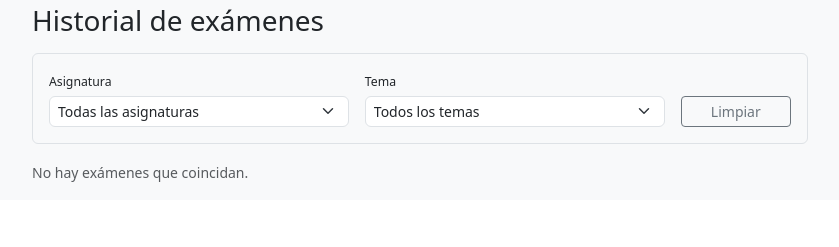
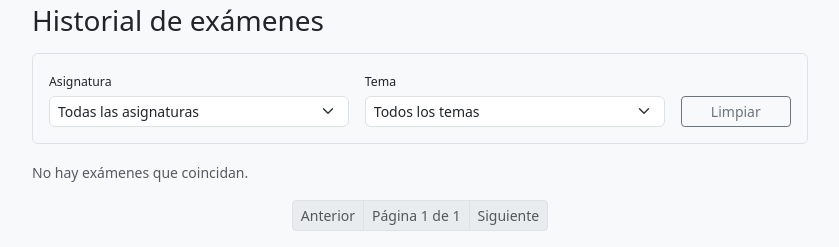
Before and after one commit to cmmo2024/ia_preguntas, a Django app: page /perfil/ in a window 1280 px wide. Shown: the part 833-1080 px from the top of the page, without its empty margins (220-1059 px from the left). Before the commit the page ends 1015 px from the top, so only its background shows below. Run offline with Django 5.2, Linux system fonts and the light colour scheme; the visitor is signed in with stand-in values (Sample User, id 1); data that the repository does not hold is empty; some libraries are stand-ins or nearby versions.

Commit message:
paginación en lista de exámenes

```diff
--- /dev/null
+++ b/core/templates/core/_pagination.html
@@ -0,0 +1,30 @@
+<!-- core/_pagination.html -->
+<div class="d-flex justify-content-center mt-3">
+    <nav aria-label="Paginación de exámenes">
+        <ul class="pagination pagination-sm">
+            {% if page_obj.has_previous %}
+                <li class="page-item">
+                    <a class="page-link" href="#" data-page="{{ page_obj.previous_page_number }}">Anterior</a>
+                </li>
+            {% else %}
+                <li class="page-item disabled">
+                    <span class="page-link">Anterior</span>
+                </li>
+            {% endif %}
+
+            <li class="page-item disabled">
+                <span class="page-link">Página {{ page_obj.number }} de {{ page_obj.paginator.num_pages }}</span>
+            </li>
+
+            {% if page_obj.has_next %}
+                <li class="page-item">
+                    <a class="page-link" href="#" data-page="{{ page_obj.next_page_number }}">Siguiente</a>
+                </li>
+            {% else %}
+                <li class="page-item disabled">
+                    <span class="page-link">Siguiente</span>
+                </li>
+            {% endif %}
+        </ul>
+    </nav>
+</div>
--- a/core/templates/core/profile.html
+++ b/core/templates/core/profile.html
@@ -167,15 +167,36 @@
     <ul id="exam-list" class="mt-3 list-unstyled">
         {% include "core/_exams_list.html" %}
     </ul>
+    <!-- Contenedor de paginación -->
+    <div id="pagination-container"></div>
 </li>
 
-<script src="https://code.jquery.com/jquery-3.6.0.min.js "></script>
+<script src="https://code.jquery.com/jquery-3.6.0.min.js"></script>
 <script>
 document.addEventListener('DOMContentLoaded', function () {
     const subjectSelect = document.getElementById('filter-subject');
     const topicSelect = document.getElementById('filter-topic');
+    const examList = document.getElementById('exam-list');
+    const paginationContainer = document.getElementById('pagination-container'); // Añade este contenedor
 
-    // Cargar temas según asignatura seleccionada (por nombre)
+    // Función para aplicar filtros y paginar
+    function filterExams(page = 1) {
+        const subject = subjectSelect.value;
+        const topic = topicSelect.value;
+
+        $.get("{% url 'filter_exams' %}", {
+            subject: subject,
+            topic: topic,
+            page: page
+        }, function(data) {
+            examList.innerHTML = data.html;
+            paginationContainer.innerHTML = data.pagination_html;
+        }).fail(function() {
+            examList.innerHTML = '<li class="text-danger">Error al cargar exámenes.</li>';
+        });
+    }
+
+    // Cargar temas al cambiar asignatura
     subjectSelect.addEventListener('change', function () {
         const subjectName = this.value;
         topicSelect.innerHTML = '<option value="">Todos los temas</option>';
@@ -192,29 +213,37 @@ document.addEventListener('DOMContentLoaded', function () {
                 option.textContent = topic.name;
                 topicSelect.appendChild(option);
             });
+            filterExams(); // Vuelve a filtrar exámenes
+        }).fail(function() {
+            console.error("Error cargando temas");
             filterExams();
         });
     });
 
-    // Aplicar filtro al cambiar tema
-    topicSelect.addEventListener('change', filterExams);
+    // Cambiar tema
+    topicSelect.addEventListener('change', function () {
+        filterExams();
+    });
 
-    // Botón limpiar
+    // Limpiar filtros
     document.getElementById('clear-filters').addEventListener('click', function () {
         subjectSelect.value = '';
         topicSelect.innerHTML = '<option value="">Todos los temas</option>';
         filterExams();
     });
 
-    // Función para filtrar exámenes vía AJAX
-    function filterExams() {
-        const subject = subjectSelect.value;
-        const topic = topicSelect.value;
+    // Delegación de eventos para paginación
+    document.addEventListener('click', function(e) {
+        const target = e.target.closest('[data-page]');
+        if (target && paginationContainer.contains(target)) {
+            e.preventDefault();
+            const page = target.getAttribute('data-page');
+            filterExams(page);
+        }
+    });
 
-        $.get("{% url 'filter_exams' %}", { subject: subject, topic: topic }, function(data) {
-            document.getElementById('exam-list').innerHTML = data.html;
-        });
-    }
+    // Inicializar con primera página
+    filterExams();
 });
 </script>
 
--- a/core/views.py
+++ b/core/views.py
@@ -111,7 +111,7 @@ def index(request):
         conversations = conversations.filter(topic_id=topic_filter)
 
     # Limitamos a últimas 10 conversaciones
-    conversations = conversations.order_by('-created_at')[:10]
+    conversations = conversations.order_by('-created_at')
 
     if request.method == 'POST':
         form_data = request.POST.copy()
@@ -354,21 +354,44 @@ from django.core.files.uploadedfile import UploadedFile
 from .forms import UploadTopicsForm
 from .models import Subject, Topic, Exam
 import chardet
+from django.core.paginator import Paginator
 
 @login_required
 def filter_exams(request):
-    subject_filter = request.GET.get('subject')
-    topic_filter = request.GET.get('topic')
+    subject_filter = request.GET.get('subject', '').strip()
+    topic_filter = request.GET.get('topic', '').strip()
+    page_number = request.GET.get('page', 1)  # Número de página
 
-    exams = Exam.objects.filter(user=request.user)
+    # Filtrar exámenes
+    exams = Exam.objects.filter(user=request.user).order_by('-created_at')  # Más reciente primero
 
     if subject_filter:
         exams = exams.filter(subject_name__icontains=subject_filter)
     if topic_filter:
         exams = exams.filter(topic_name__icontains=topic_filter)
 
-    html = render_to_string('core/_exams_list.html', {'exams': exams}, request=request)
-    return JsonResponse({'html': html})
+    # Paginar
+    paginator = Paginator(exams, 10)  # 10 exámenes por página
+    page_obj = paginator.get_page(page_number)
+
+    # Renderizar lista de exámenes
+    html = render_to_string('core/_exams_list.html', {
+        'exams': page_obj  # Pasamos el objeto de página
+    }, request=request)
+
+    # Incluir HTML de paginación
+    pagination_html = render_to_string('core/_pagination.html', {
+        'page_obj': page_obj
+    }, request=request)
+
+    return JsonResponse({
+        'html': html,
+        'pagination_html': pagination_html,
+        'has_next': page_obj.has_next(),
+        'has_previous': page_obj.has_previous(),
+        'number': page_obj.number,
+        'num_pages': paginator.num_pages,
+    })
 
 def is_superuser(user):
     return user.is_superuser
@@ -380,7 +403,7 @@ def upload_topics_view(request):
     # Verificar plan o permisos
     profile = request.user.userprofile
     if not (profile.plan == 'premium' or request.user.is_superuser):
-        messages.error(request, "⚠️ Esta funcionalidad requiere plan Premium o ser administrador.")
+        messages.error(request, "Esta funcionalidad requiere plan Premium o ser administrador.")
         return redirect('index')
 
     if request.method == 'POST':
@@ -632,7 +655,7 @@ def profile_view(request):
     subject_details = [(subject.id, subject.name) for subject in subjects]
     print("subjects (id, name):", subject_details)
 
-    exams = Exam.objects.filter(user=request.user).order_by('-created_at')[:10]
+    exams = Exam.objects.filter(user=request.user).order_by('-created_at')
 
     total_exams = exams.count()
     correct_answers = sum(exam.correct_count for exam in exams)
@@ -723,7 +746,7 @@ def payment_success(request):
     profile.daily_exams = 0
     profile.save()
 
-    messages.success(request, "🎉 ¡Gracias por tu pago! Ahora tienes acceso completo.")
+    messages.success(request, "¡Gracias por tu pago! Ahora tienes acceso completo.")
     return redirect('profile')
 
 # Pago cancelado------------------------------------------------------------------------
@@ -767,7 +790,7 @@ def transfermovil_view(request):
                     profile.daily_ia_requests = 0
                     profile.daily_exams = 0
                     profile.save()
-                    messages.success(request, "🎉 ¡Pago validado! Tu plan ha sido actualizado a Premium.")
+                    messages.success(request, "¡Pago validado! Tu plan ha sido actualizado a Premium.")
                     return redirect('profile')
                 else:
                     messages.error(request, f"El monto del SMS debe ser {amount_required}.")
```
